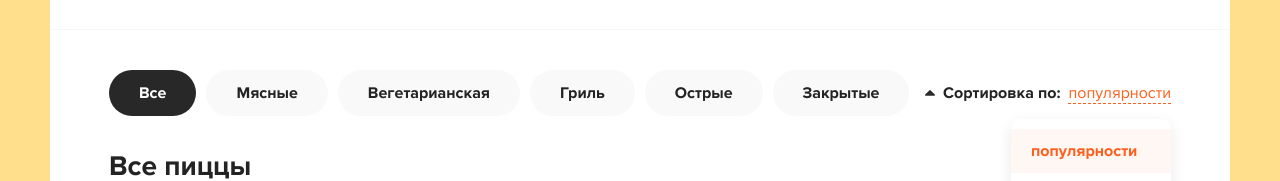
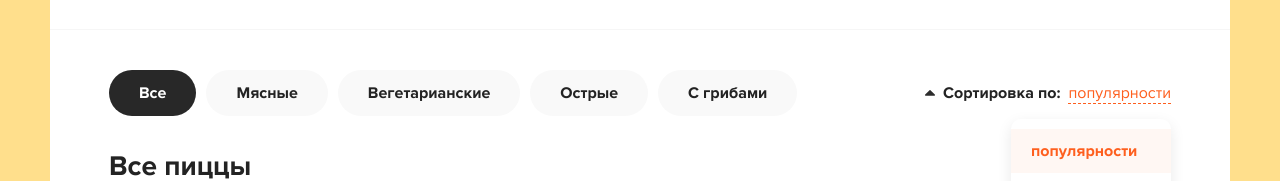
Before and after one commit to Domior/pizza-taste-react, a React (Create React App) app: page / in a window 1280 px wide. Shown: the part 152-333 px from the top of the page. Built offline with nearby package versions, Linux system fonts and the light colour scheme.

Commit message:
render categories with selection on click

```diff
--- a/src/components/Categories.jsx
+++ b/src/components/Categories.jsx
@@ -1,15 +1,22 @@
 import React from 'react';
 
 const Categories = () => {
+  const categories = ['Все', 'Мясные', 'Вегетарианские', 'Острые', 'С грибами'];
+
+  const [activeIndex, setActiveIndex] = React.useState(0);
+
   return (
     <div className="categories">
       <ul>
-        <li className="active">Все</li>
-        <li>Мясные</li>
-        <li>Вегетарианская</li>
-        <li>Гриль</li>
-        <li>Острые</li>
-        <li>Закрытые</li>
+        {categories?.map((category, i) => (
+          <li
+            key={i}
+            className={activeIndex === i ? 'active' : ''}
+            onClick={() => setActiveIndex(i)}
+          >
+            {category}
+          </li>
+        ))}
       </ul>
     </div>
   );
```
